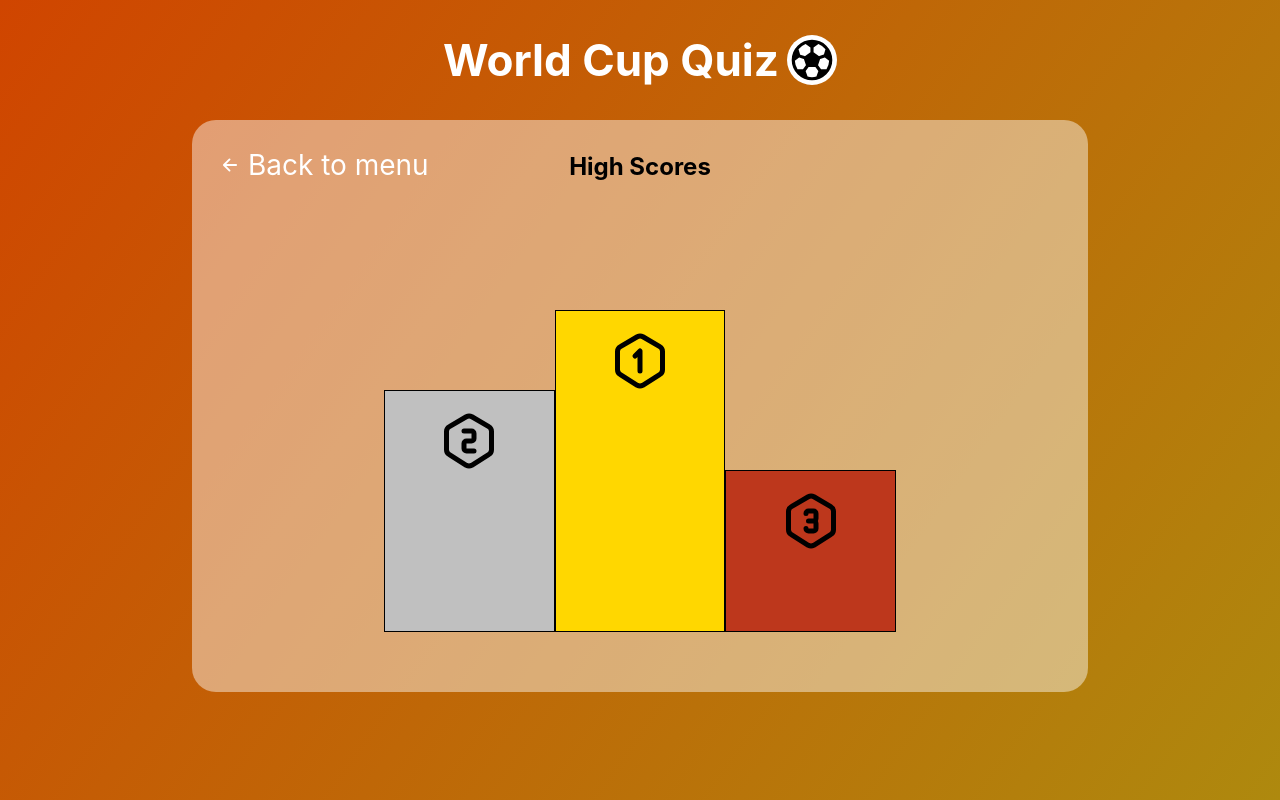
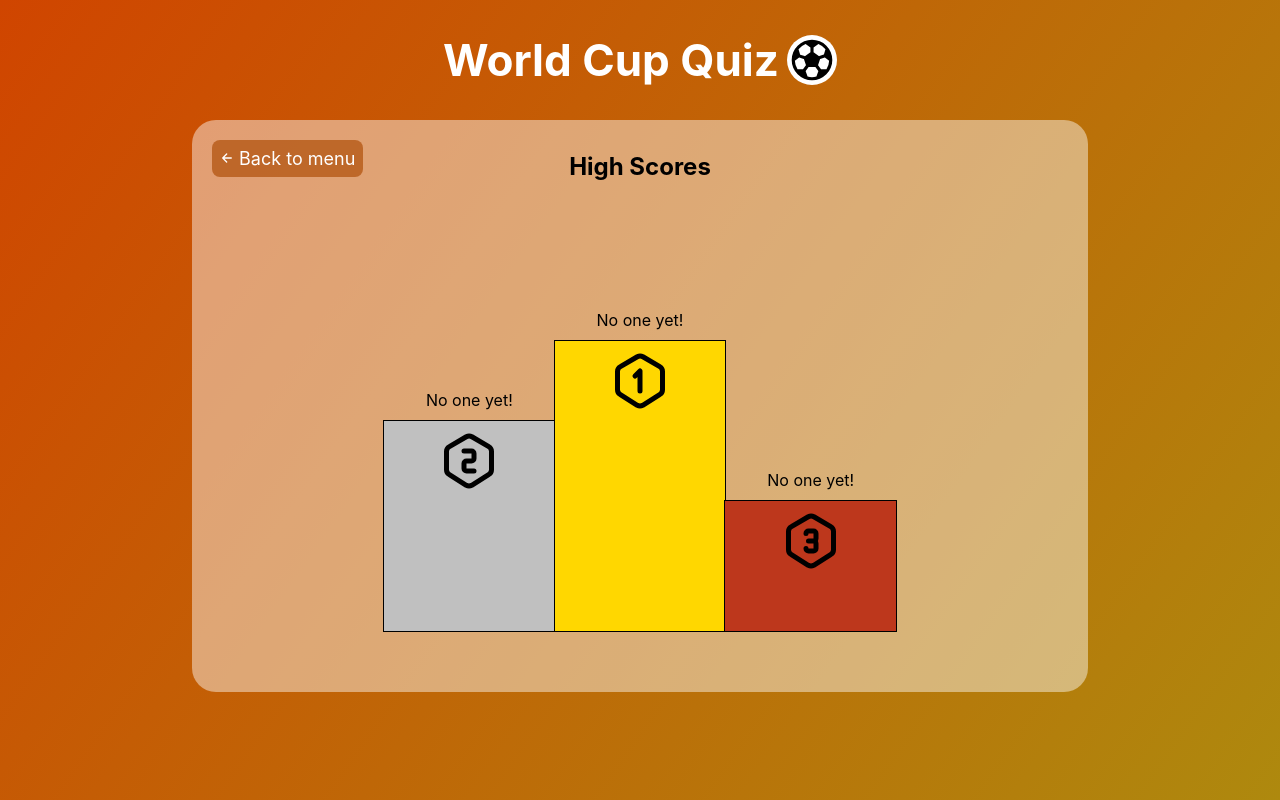
Before and after one commit to Nachocisss/soccerQuiz, a React (Create React App) app: page /HighScores in a window 1280 px wide. Built offline with nearby package versions, Linux system fonts and the light colour scheme.

Commit message:
podium levels as object

```diff
--- /dev/null
+++ b/src/components/Button/BackButton/BackButton.css
@@ -0,0 +1,20 @@
+.iconBackContainer {
+  position: absolute;
+  top: 20px;
+  left: 20px;
+  color: white;
+  stroke: white;
+  padding: 8px;
+  background-color: rgba(174, 77, 7, 0.678);
+  border-radius: 8px;
+}
+.iconBackContainer:hover {
+  color: black;
+  stroke: black;
+  background-color: rgba(255, 255, 255, 0.174);
+  border-radius: 10px;
+  cursor: pointer;
+}
+.backText {
+  font-size: 18px;
+}
--- /dev/null
+++ b/src/components/Button/BackButton/BackButton.tsx
@@ -0,0 +1,19 @@
+import React from "react";
+import { useNavigate } from "react-router-dom";
+import { IoArrowBack } from "react-icons/io5";
+import "./BackButton.css";
+
+export function BackButton() {
+  const navigate = useNavigate();
+  return (
+    <div
+      className="iconBackContainer"
+      onClick={() => {
+        navigate("/");
+      }}
+    >
+      <IoArrowBack size={14} />
+      <span className="backText"> Back to menu</span>
+    </div>
+  );
+}
--- a/src/components/Score/Score.css
+++ b/src/components/Score/Score.css
@@ -1,9 +1,3 @@
-.scoreContainer {
-  position: absolute;
-  top: 0;
-  left: 0;
-  margin: 12px;
-}
 .scoreText {
   font-size: 24px;
   font-weight: 600;
--- a/src/components/Score/Score.tsx
+++ b/src/components/Score/Score.tsx
@@ -4,7 +4,7 @@ import "./Score.css";
 export function Score() {
   const { score } = useScoreContext();
   return (
-    <div className="scoreContainer">
+    <div>
       <span className="scoreText">Your Score: {score}</span>
     </div>
   );
--- a/src/screens/Game/Game.tsx
+++ b/src/screens/Game/Game.tsx
@@ -6,6 +6,7 @@ import { Score } from "../../components/Score/Score.tsx";
 import { useQuestionContext } from "../../context/QuestionContext.tsx";
 import { useScoreContext } from "../../context/ScoreContext.tsx";
 import { useNavigate } from "react-router-dom";
+import { BackButton } from "../../components/Button/BackButton/BackButton.tsx";
 
 const NUMBER_OF_QUESTION = 10;
 
@@ -49,6 +50,7 @@ export function Game() {
   const GameContent = useMemo(() => {
     return (
       <>
+        <BackButton />
         <h2>World Cup Party Quiz</h2>
         <p className={"gameQuestion"}>{currentQuestion.question}</p>
         <p>
--- a/src/screens/HighScores/HighScores.css
+++ b/src/screens/HighScores/HighScores.css
@@ -18,35 +18,18 @@
   margin-left: 15vw;
   margin-right: 15vw;
 }
-.iconBackContainer {
-  position: absolute;
-  top: 20px;
-  left: 20px;
-  color: white;
-  stroke: white;
-  padding: 8px;
-}
-.iconBackContainer:hover {
-  color: black;
-  stroke: black;
-  background-color: rgba(255, 255, 255, 0.174);
-  border-radius: 10px;
-}
-.backText {
-  font-size: 28px;
-}
 .podium {
   flex: 1;
-  height: 200px;
-  background-color: rgb(115, 115, 115);
-  border: 1px solid black;
   display: flex;
   flex-direction: column;
   justify-content: flex-start;
   align-items: center;
-  padding: 20px;
 }
 .podiumGold {
+  margin-top: 10px;
+  padding-top: 10px;
+  width: 100%;
+  border: 1px solid black;
   background-color: gold;
   height: 35vh;
   animation-name: podiumGoldAnimation;
@@ -61,6 +44,10 @@
   }
 }
 .podiumSilver {
+  margin-top: 10px;
+  padding-top: 10px;
+  width: 100%;
+  border: 1px solid black;
   background-color: silver;
   height: 25vh;
   animation-name: podiumSilverAnimation;
@@ -75,6 +62,10 @@
   }
 }
 .podiumBronze {
+  margin-top: 10px;
+  padding-top: 10px;
+  width: 100%;
+  border: 1px solid black;
   background-color: #bd371c;
   height: 15vh;
   animation-name: podiumBronzeAnimation;
--- a/src/screens/HighScores/HighScores.tsx
+++ b/src/screens/HighScores/HighScores.tsx
@@ -3,39 +3,46 @@ import "./HighScores.css";
 import { TbHexagonNumber1 } from "react-icons/tb";
 import { TbHexagonNumber2 } from "react-icons/tb";
 import { TbHexagonNumber3 } from "react-icons/tb";
-import { IoArrowBack } from "react-icons/io5";
-import { useNavigate } from "react-router-dom";
+import { BackButton } from "../../components/Button/BackButton/BackButton.tsx";
 
-const podium = () => {
-  return (
-    <>
-      <div className="podium podiumSilver">
-        <TbHexagonNumber2 size={60} fill="silver" />
+const NO_NAME_YET = "No one yet!";
+
+export function HighScores() {
+  const podiumLevels = [
+    {
+      name: NO_NAME_YET,
+      className: "podiumSilver",
+      icon: <TbHexagonNumber2 size={60} fill="silver" />,
+    },
+    {
+      name: NO_NAME_YET,
+      className: "podiumGold",
+      icon: <TbHexagonNumber1 size={60} fill="gold" />,
+    },
+    {
+      name: NO_NAME_YET,
+      className: "podiumBronze",
+      icon: <TbHexagonNumber3 size={60} fill="#bd371c" />,
+    },
+  ];
+
+  const podiumLevelRender = (level) => {
+    return (
+      <div className="podium" key={level.name}>
+        <span>{level.name}</span>
+        <div className={level.className}>{level.icon}</div>
       </div>
-      <div className="podium podiumGold">
-        <TbHexagonNumber1 size={60} fill="gold" />
-      </div>
-      <div className="podium podiumBronze">
-        <TbHexagonNumber3 size={60} fill="#bd371c" />
-      </div>
-    </>
-  );
-};
-export function HighScores() {
-  const navigate = useNavigate();
+    );
+  };
   return (
     <div className="highScoresBoard">
-      <div
-        className="iconBackContainer"
-        onClick={() => {
-          navigate("/");
-        }}
-      >
-        <IoArrowBack size={20} />
-        <span className="backText"> Back to menu</span>
+      <BackButton />
+      <h2> High Scores </h2>
+      <div className="podiumContainer">
+        {podiumLevels.map((level) => {
+          return podiumLevelRender(level);
+        })}
       </div>
-      <h2> High Scores</h2>
-      <div className="podiumContainer">{podium()}</div>
     </div>
   );
 }
--- a/src/screens/Menu/Menu.css
+++ b/src/screens/Menu/Menu.css
@@ -13,12 +13,13 @@
   margin-top: 10vh;
 }
 .menuTitle {
-  font-size: 48px;
+  font-size: 36px;
   color: tomato;
 }
 .menuSubtitleContainer {
-  margin-left: 48px;
-  margin-right: 48px;
+  margin-left: 72px;
+  margin-right: 72px;
+  margin-bottom: 40px;
 }
 .menuSubtitle {
   font-size: 20px;
```
